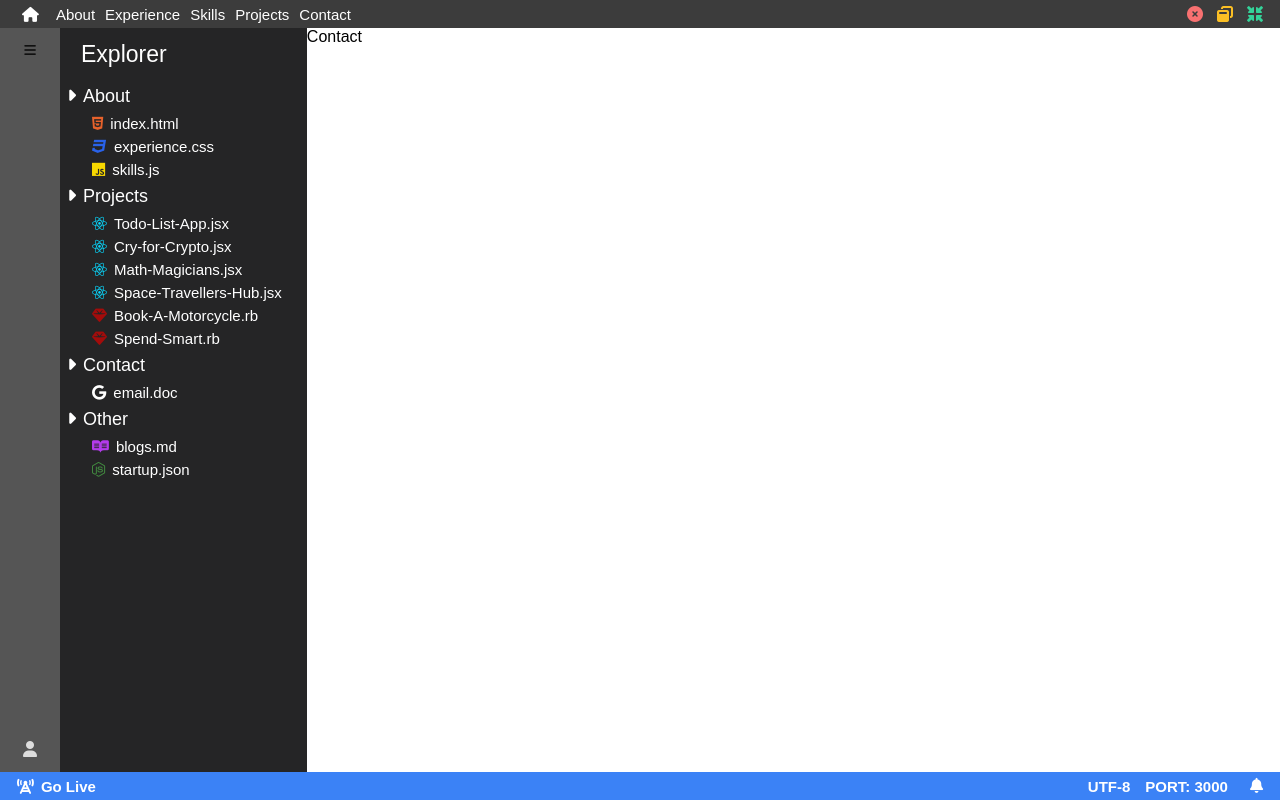
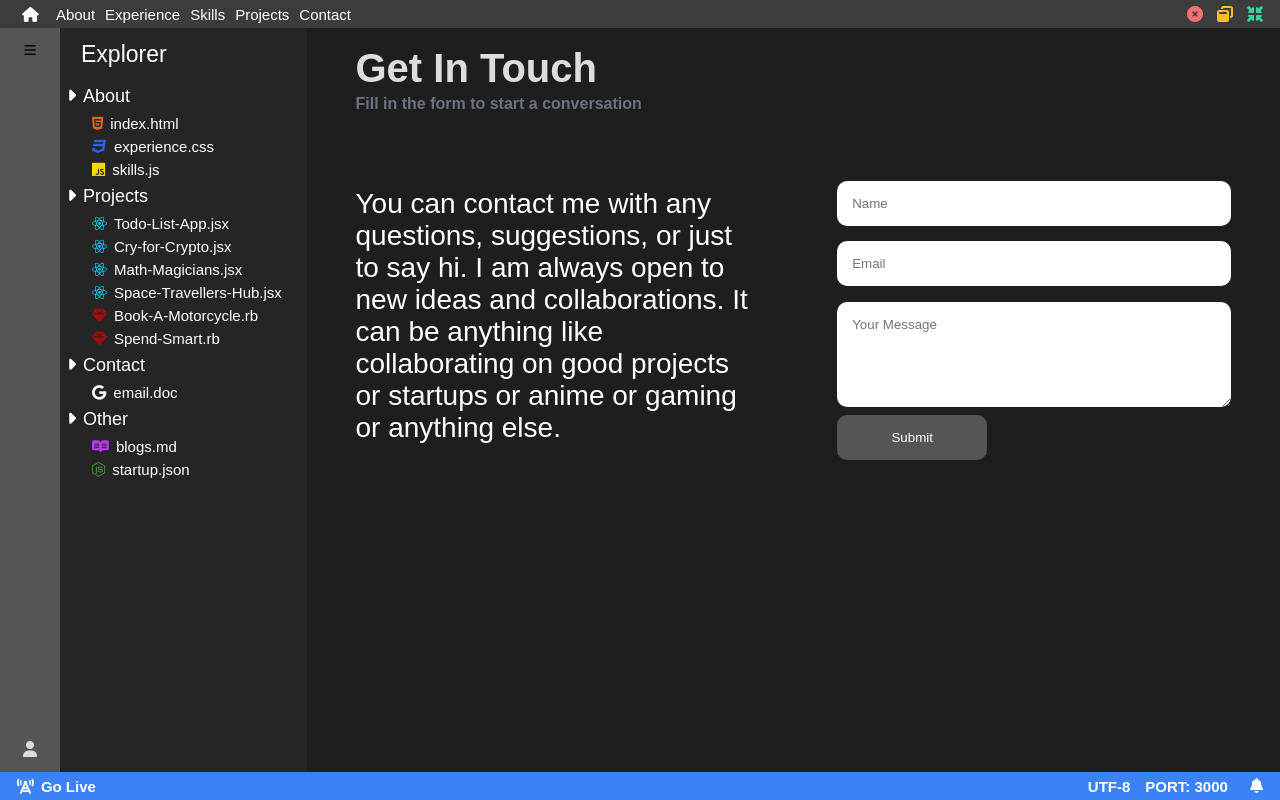
Before and after one commit to GhausAliKhan/vs-code-portfolio, a React (Create React App) app: page /contact in a window 1280 px wide. Built offline with nearby package versions, Linux system fonts and the light colour scheme.

Commit message:
Create Conact.jsx and it's styles

```diff
--- a/src/pages/contact/Contact.jsx
+++ b/src/pages/contact/Contact.jsx
@@ -1,6 +1,42 @@
+import './contact.css';
+import { useForm, ValidationError } from '@formspree/react';
+
 function Contact() {
+  const [state, handleSubmit] = useForm('xeqyzano');
+  if (state.succeeded) {
+    return <p>Thanks for joining!</p>;
+  }
   return (
-    <div>Contact</div>
+    <div className="page">
+      <div className="heading">
+        <h1>Get In Touch</h1>
+        <h2>Fill in the form to start a conversation</h2>
+      </div>
+      <div className="contact">
+        <div className="contactDescription">
+          <p>
+            You can contact me with any questions, suggestions, or just to say
+            hi. I am always open to new ideas and collaborations. It can be
+            anything like collaborating on good projects or startups or anime or
+            gaming or anything else.
+          </p>
+        </div>
+        <div className="contactForm">
+          <form onSubmit={handleSubmit}>
+            <input type="user" name="user" placeholder="Name" />
+            <ValidationError prefix="User" field="user" errors={state.errors} />
+
+            <input type="email" name="email" placeholder="Email" />
+            <ValidationError prefix="Email" field="email" errors={state.errors} />
+
+            <textarea name="message" cols="22" rows="5" placeholder="Your Message" />
+            <ValidationError prefix="Message" field="message" errors={state.errors} />
+
+            <button type="submit" disabled={state.submitting}> Submit </button>
+          </form>
+        </div>
+      </div>
+    </div>
   );
 }
 
--- /dev/null
+++ b/src/pages/contact/contact.css
@@ -0,0 +1,57 @@
+.contact {
+  display: flex;
+  width: 100%;
+  align-items: center;
+  justify-content: center;
+  height: 50%;
+}
+.contactDescription {
+  padding-right: 5%;
+  width: 50%;
+  height: 100%;
+  display: flex;
+  align-items: center;
+  font-size: 28px;
+}
+.contactForm {
+  width: 50%;
+  padding-left: 5%;
+  justify-content: center;
+  display: flex;
+  align-items: center;
+  height: 100%;
+}
+.contactForm form {
+  width: 100%;
+  display: flex;
+  flex-direction: column;
+}
+
+form label {
+  display: flex;
+  justify-content: space-between;
+  align-items: center;
+}
+
+form input,
+textarea {
+  margin: 2% 0;
+  border-radius: 10px;
+  padding: 15px;
+  border: none;
+  outline: none;
+}
+
+form button {
+  padding: 15px;
+  width: 150px;
+  border-radius: 10px;
+  background: #555555;
+  border: none;
+  color: #fff;
+}
+
+form button:hover {
+  background-color: #727272;
+  cursor: pointer;
+}
```
